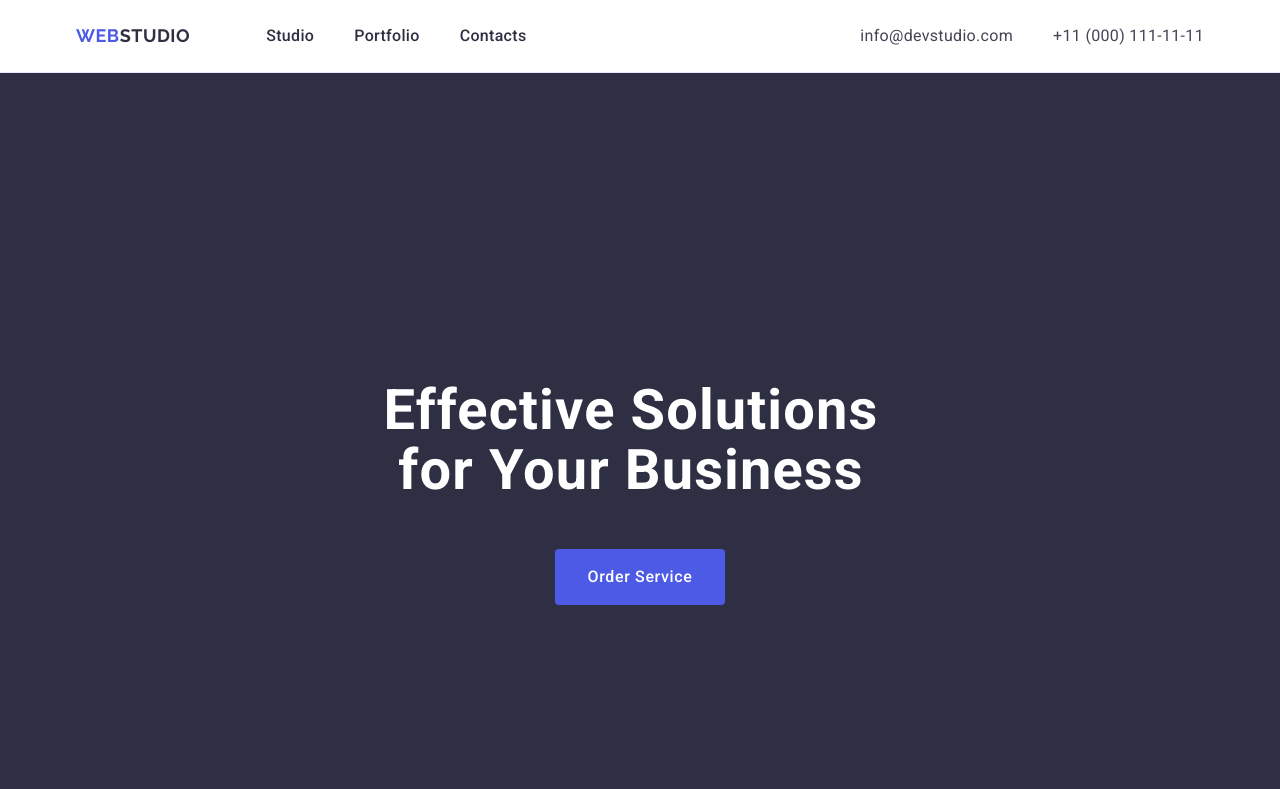
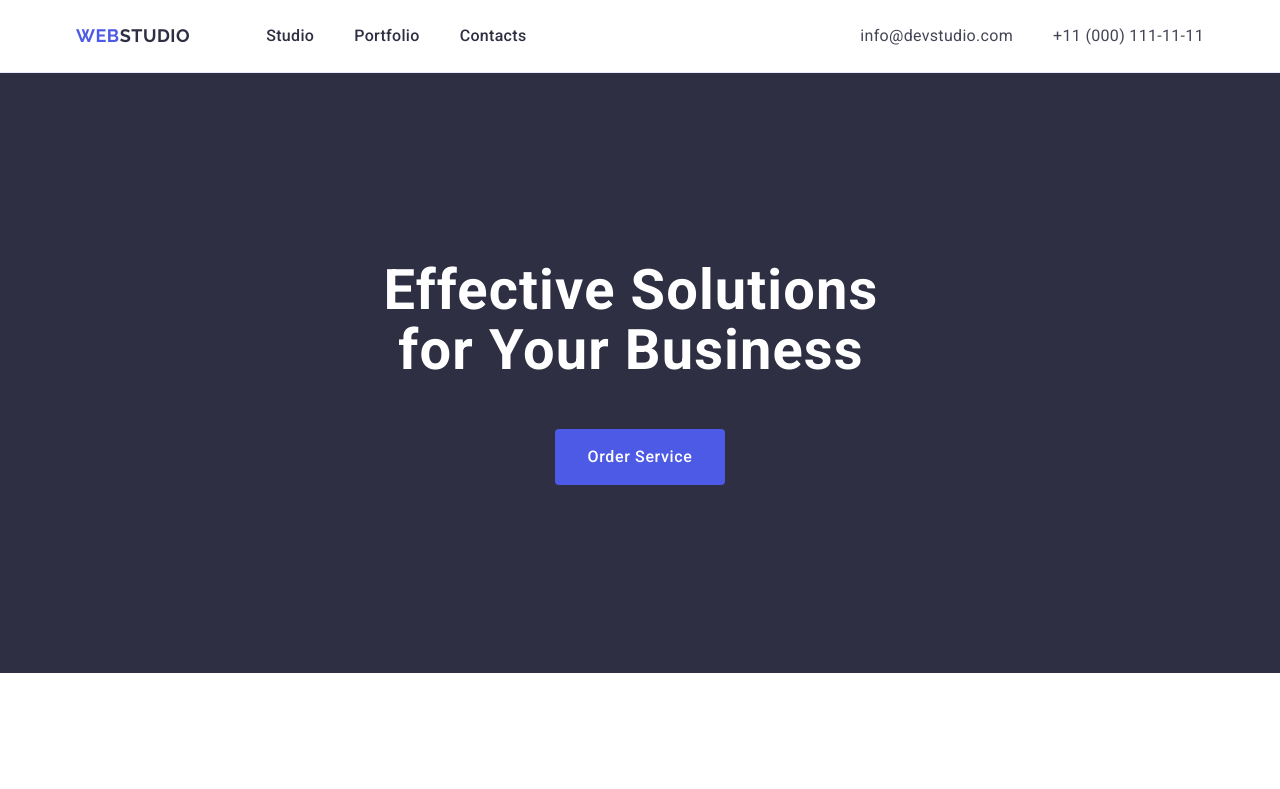
Before and after one commit to mhamici/goit-markup-hw-03, a plain HTML site: page index.html in a window 1280 px wide. Shown: the top 789 px of the page. Drawn offline with nearby package versions, Linux system fonts and the light colour scheme.

Commit message:
again changes

```diff
--- a/css/styles.css
+++ b/css/styles.css
@@ -124,12 +124,11 @@ color: #434455;
   max-width: 1440px;
   margin-left: auto;
   margin-right: auto;
+  padding: 188px 0px;
 }
 
 .hero-container{
   align-items: center;
-  padding-top: 188px;
-  padding-bottom: 188px;
   padding-right: 322px;
   padding-left: 322px;
 }
@@ -285,6 +284,7 @@ margin-bottom: 72px;
 .portfolio-list-item{
 width: calc((100% - 48px) / 3);
 margin-bottom: 48px;
+border-radius: 0px 0px 4px;
 }
 
 .porfolio-block{
--- a/index.html
+++ b/index.html
@@ -40,7 +40,7 @@
 </header>
 <main>
 <!-- Hero CTA Section -->
-<section class="hero-section section-padding">
+<section class="hero-section">
     <div class="container hero-container">
     <h1 class="main-title">Effective Solutions for Your Business</h1>
     <button class="order-btn button-container" type="button">Order Service</button>
```
